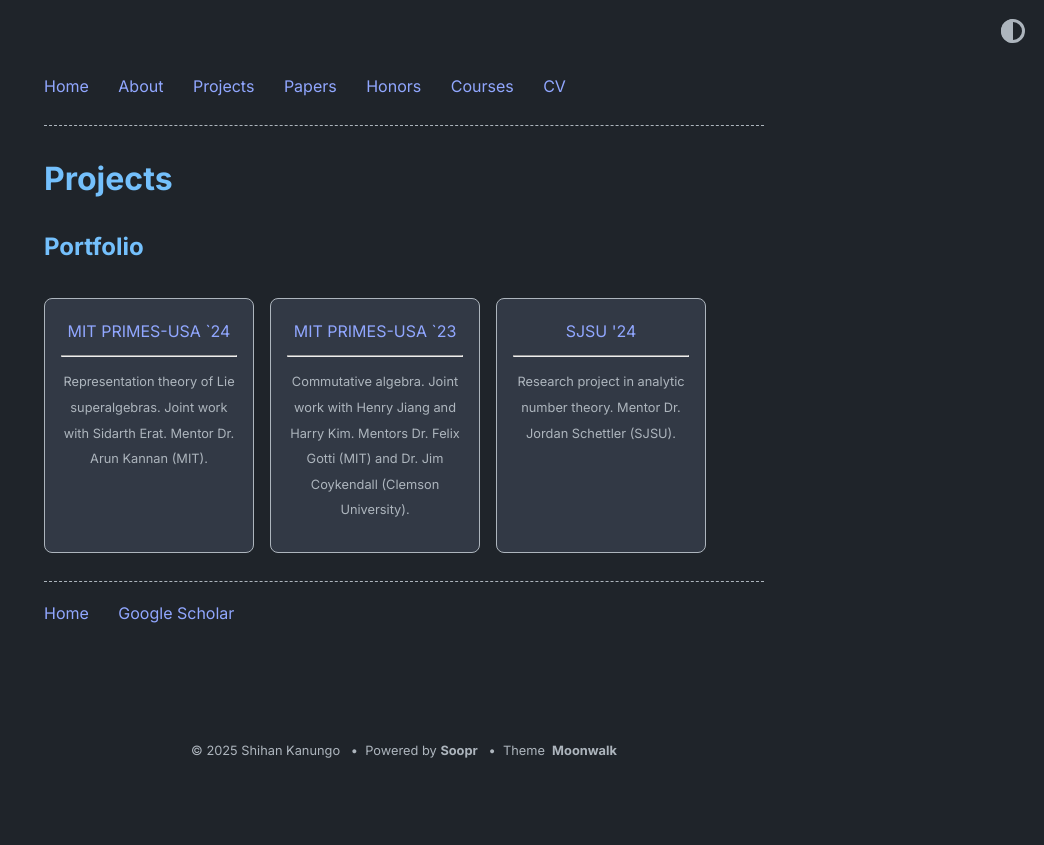
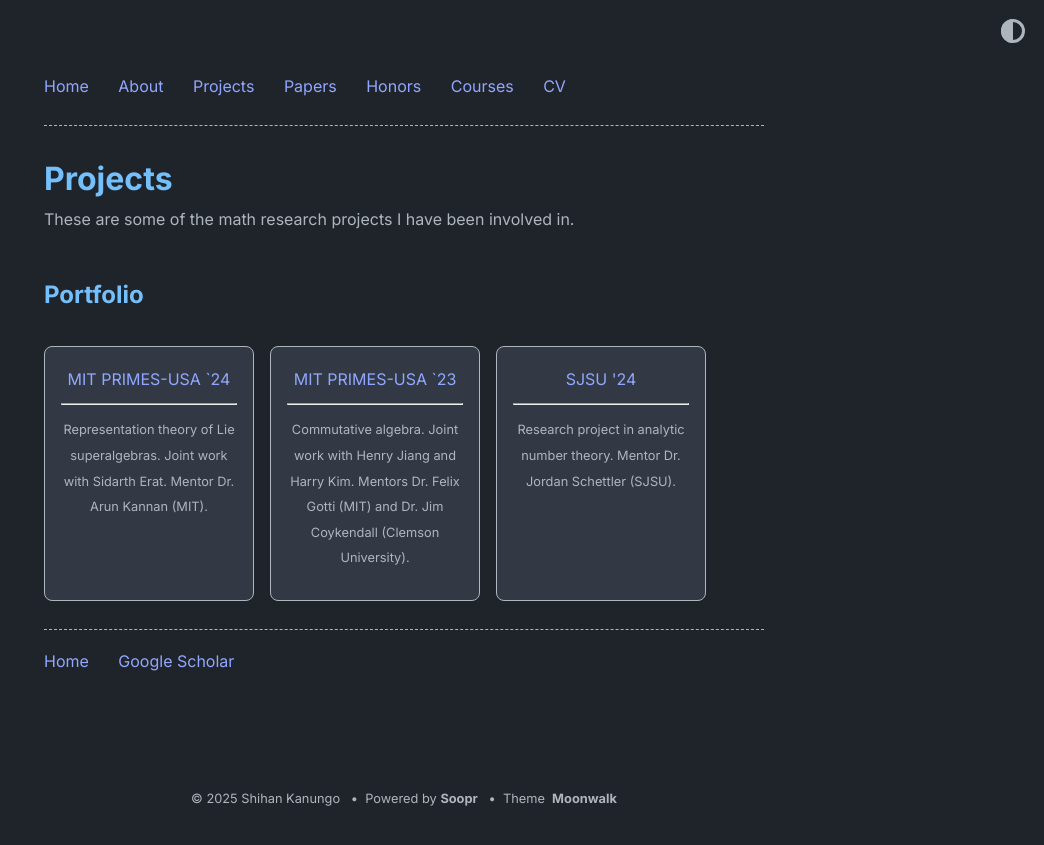
Before and after one commit to shihankanungo/shihankanungo.github.io, a Jekyll site: the page built from projects.md, in a window 1280 px wide. Shown: the top 845 px of the page, without its empty margins (236-1280 px from the left). Built offline with Jekyll 4.4.1, drawn with Linux system fonts in a browser that asks for light colours.

Commit message:
Update projects.md

```diff
--- a/projects.md
+++ b/projects.md
@@ -2,3 +2,5 @@
 layout: page
 title: Projects
 ---
+
+These are some of the math research projects I have been involved in.
```
